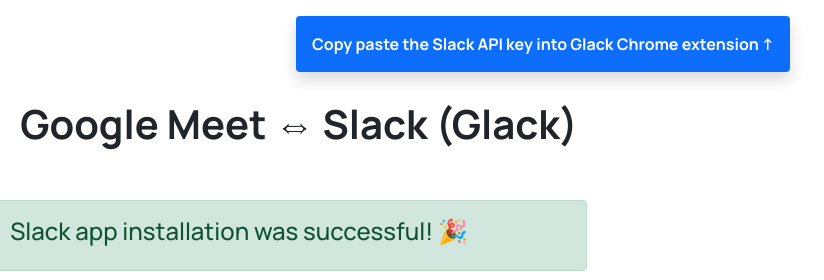
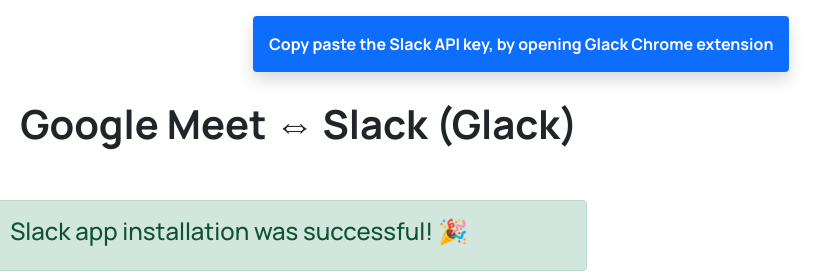
Before and after one commit to vivek-nexus/slack-token-generator, a plain HTML site: page google-meet-slack-integration/index.html in a window 1280 px wide. Both pictures are taken after a click on the button "Generate". Shown: the top 280 px of the page, 401-1225 px from the left. Drawn offline with nearby package versions, Linux system fonts and the light colour scheme; no server answers.

Commit message:
Update notification message

```diff
--- a/google-meet-slack-integration/index.html
+++ b/google-meet-slack-integration/index.html
@@ -27,7 +27,7 @@
     <div id="next-step" class="position-fixed bg-primary rounded shadow animate__animated animate__bounceInDown"
         style="display: none; right: 7vw; top: 1rem; z-index: 10; transition: 1s;">
         <p class="text-right text-white p-3 mb-0">
-            <b>Copy paste the Slack API key into Glack Chrome extension ↑</b>
+            <b>Copy paste the Slack API key, by opening Glack Chrome extension</b>
         </p>
     </div>
 
```
